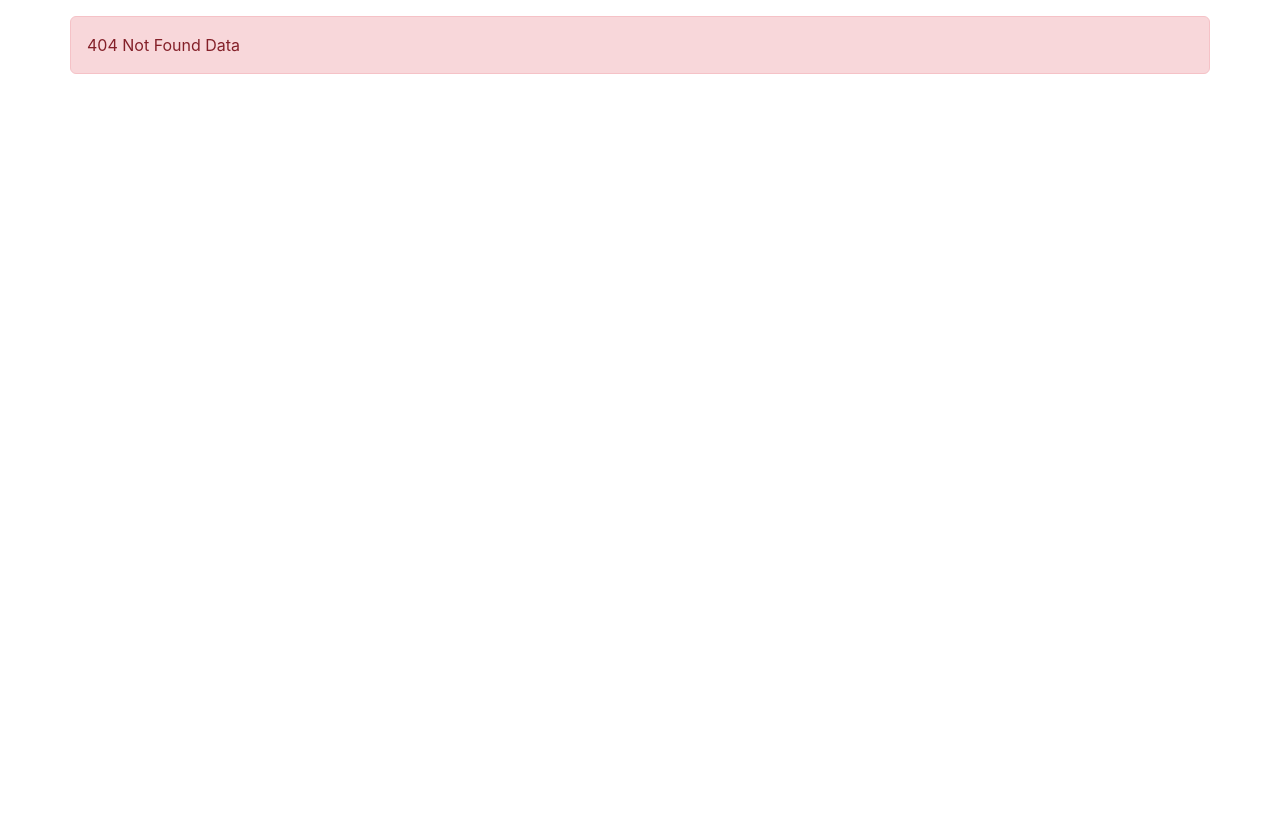
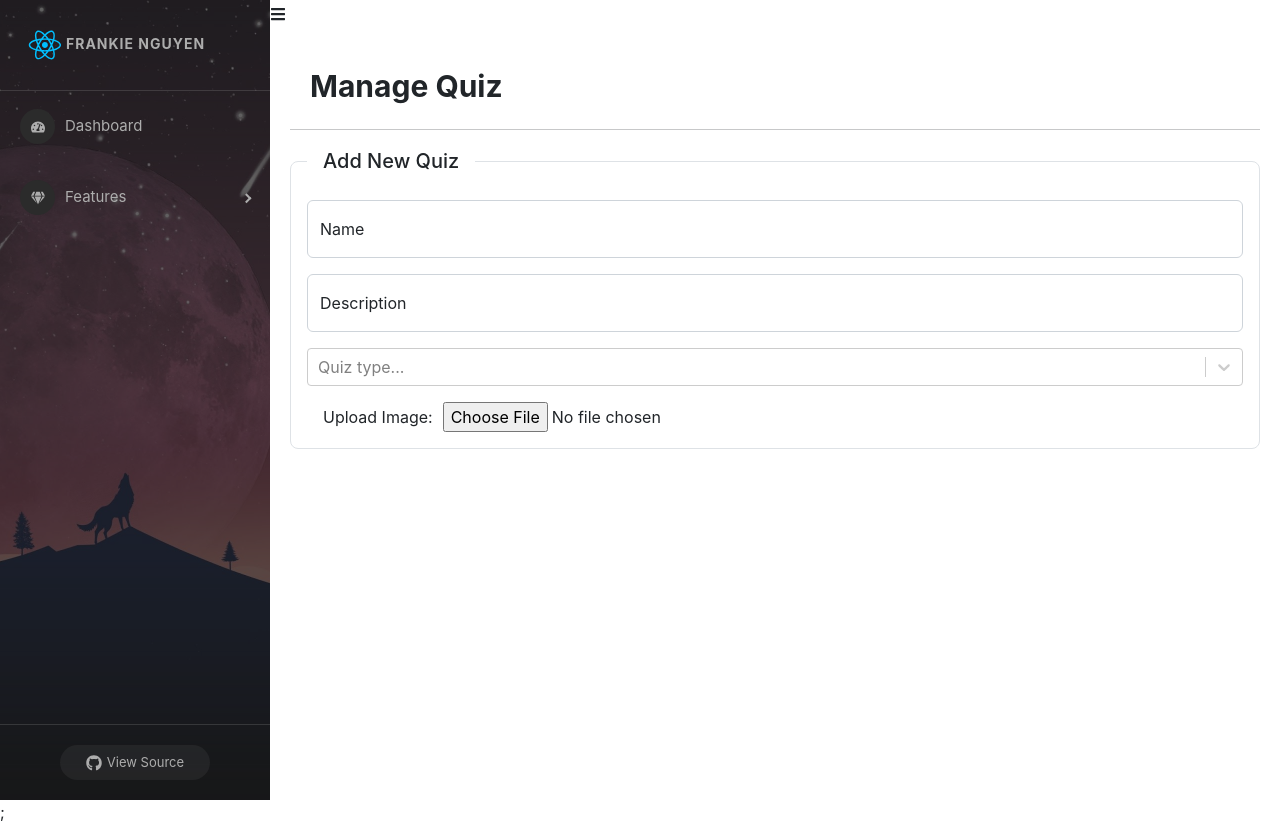
Before and after one commit to frankienguyen-dev/reactjs-project, a React (Create React App) app: page /admins/manager-quizzes in a window 1280 px wide. Before the commit this address had no page. Before the commit the page ends 800 px from the top, so only its background shows below. Built offline with nearby package versions, Linux system fonts and the light colour scheme.

Commit message:
video 89

```diff
--- a/package.json
+++ b/package.json
@@ -22,6 +22,7 @@
         "react-redux": "8.0.1",
         "react-router-dom": "6.4.5",
         "react-scripts": "5.0.1",
+        "react-select": "5.7.0",
         "react-toastify": "9.1.1",
         "redux": "4.2.0",
         "redux-devtools-extension": "2.13.9",
--- a/src/Layout.js
+++ b/src/Layout.js
@@ -1,21 +1,20 @@
-import { BrowserRouter, Route, Routes } from "react-router-dom";
-import App from "./App";
-import Admin from "./components/Admin/Admin";
-import User from "./components/User/User";
-import Login from "./components/Auth/Login";
-import HomePage from "./components/Home/HomePage";
-import ManageUser from "./components/Admin/Content/ManageUser";
-import Dashboard from "./components/Admin/Content/Dashboard";
-import { ToastContainer, toast } from "react-toastify";
-import "react-toastify/dist/ReactToastify.css";
-import Register from "./components/Auth/Register";
-import ListQuiz from "./components/User/ListQuiz";
-import DetailQuiz from "./components/User/DetailQuiz";
+import { BrowserRouter, Route, Routes } from 'react-router-dom';
+import App from './App';
+import Admin from './components/Admin/Admin';
+import User from './components/User/User';
+import Login from './components/Auth/Login';
+import HomePage from './components/Home/HomePage';
+import ManageUser from './components/Admin/Content/ManageUser';
+import Dashboard from './components/Admin/Content/Dashboard';
+import { ToastContainer, toast } from 'react-toastify';
+import 'react-toastify/dist/ReactToastify.css';
+import Register from './components/Auth/Register';
+import ListQuiz from './components/User/ListQuiz';
+import DetailQuiz from './components/User/DetailQuiz';
+import ManageQuiz from './components/Admin/Content/Quiz/ManageQuiz';
 
 const NotFound = () => {
-  return (
-    <div className="alert alert-danger container mt-3">404 Not Found Data</div>
-  );
+  return <div className="alert alert-danger container mt-3">404 Not Found Data</div>;
 };
 
 const Layout = () => {
@@ -31,6 +30,7 @@
         <Route path="/admins" element={<Admin />}>
           <Route index element={<Dashboard />} />
           <Route path="manager-users" element={<ManageUser />} />
+          <Route path="manager-quizzes" element={<ManageQuiz />} />
         </Route>
 
         <Route path="/login" element={<Login />} />
--- /dev/null
+++ b/src/components/Admin/Content/Quiz/ManageQuiz.js
@@ -0,0 +1,69 @@
+import './ManageQuiz.scss';
+import Select from 'react-select';
+import { useState } from 'react';
+
+const options = [
+  { value: 'Easy', label: 'Easy' },
+  { value: 'Medium', label: 'Medium' },
+  { value: 'Hard', label: 'Hard' },
+];
+
+const ManageQuiz = (props) => {
+  const [name, setName] = useState('');
+  const [description, setDescription] = useState('');
+  const [type, setType] = useState('Easy');
+  const [image, setImage] = useState(null);
+
+  const handleChangeFile = (event) => {};
+
+  return (
+    <div className="quiz-container">
+      <div className="title">Manage Quiz</div>
+      <hr />
+
+      <div className="add-new">
+        <fieldset className="border rounded-3 p-3">
+          <legend className="float-none w-auto px-3">Add New Quiz</legend>
+          <div className="form-floating mb-3">
+            <input
+              value={name}
+              onChange={(event) => setName(event.target.value)}
+              type="text"
+              className="form-control"
+              placeholder="Your quiz name"
+            />
+            <label>Name</label>
+          </div>
+          <div className="form-floating">
+            <input
+              value={description}
+              onChange={(event) => setDescription(event.target.value)}
+              type="password"
+              className="form-control"
+              placeholder="Description..."
+            />
+            <label>Description</label>
+          </div>
+
+          <div className="my-3">
+            <Select
+              value={type}
+              // onChange={this.handleChange}
+              options={options}
+              placeholder={'Quiz type...'}
+            />
+          </div>
+
+          <div className="mode-actions form-group mx-3">
+            <label className="">Upload Image:</label>
+            <input onChange={(event) => handleChangeFile(event)} type="file" />
+          </div>
+        </fieldset>
+      </div>
+
+      <div className="list-details"></div>
+    </div>
+  );
+};
+
+export default ManageQuiz;
--- /dev/null
+++ b/src/components/Admin/Content/Quiz/ManageQuiz.scss
@@ -0,0 +1,18 @@
+.quiz-container {
+  padding: 20px;
+  .title {
+    margin: 20px;
+    font-size: 30px;
+    font-weight: bold;
+  }
+
+  legend {
+    font-size: 20px;
+    font-weight: 500;
+  }
+  .mode-actions {
+    label {
+        margin-right: 10px;
+    }
+  }
+}
--- a/src/components/Admin/Sidebar.js
+++ b/src/components/Admin/Sidebar.js
@@ -1,4 +1,4 @@
-import "react-pro-sidebar/dist/css/styles.css";
+import 'react-pro-sidebar/dist/css/styles.css';
 import {
   ProSidebar,
   Menu,
@@ -7,20 +7,13 @@
   SidebarHeader,
   SidebarFooter,
   SidebarContent,
-} from "react-pro-sidebar";
-import {
-  FaTachometerAlt,
-  FaGem,
-  FaList,
-  FaGithub,
-  FaRegLaughWink,
-  FaHeart,
-} from "react-icons/fa";
-import sidebarBg from "../../assets/bg2.jpg";
-import { DiReact } from "react-icons/di";
-import { MdDashboard } from "react-icons/md";
-import { Link } from "react-router-dom";
-import { NavLink } from "react-bootstrap";
+} from 'react-pro-sidebar';
+import { FaTachometerAlt, FaGem, FaList, FaGithub, FaRegLaughWink, FaHeart } from 'react-icons/fa';
+import sidebarBg from '../../assets/bg2.jpg';
+import { DiReact } from 'react-icons/di';
+import { MdDashboard } from 'react-icons/md';
+import { Link } from 'react-router-dom';
+import { NavLink } from 'react-bootstrap';
 
 const Sidebar = (props) => {
   const { image, collapsed, toggled, handleToggleSidebar } = props;
@@ -36,18 +29,18 @@
         <SidebarHeader>
           <div
             style={{
-              padding: "24px",
-              textTransform: "uppercase",
-              fontWeight: "bold",
+              padding: '24px',
+              textTransform: 'uppercase',
+              fontWeight: 'bold',
               fontSize: 14,
-              letterSpacing: "1px",
-              overflow: "hidden",
-              textOverflow: "ellipsis",
-              whiteSpace: "nowrap",
+              letterSpacing: '1px',
+              overflow: 'hidden',
+              textOverflow: 'ellipsis',
+              whiteSpace: 'nowrap',
             }}
           >
             <Link className="nav-link" to="/">
-              <DiReact size={"3em"} color={"00bfff"} />
+              <DiReact size={'3em'} color={'00bfff'} />
               <span>Frankie Nguyen</span>
             </Link>
           </div>
@@ -75,17 +68,20 @@
                 Quản lý users
                 <Link to="/admins/manager-users" />
               </MenuItem>
-              <MenuItem> Quản lý Bài Quiz</MenuItem>
+              <MenuItem>
+                Quản lý Bài Quiz
+                <Link to="/admins/manager-quizzes" />
+              </MenuItem>
               <MenuItem> Quản lý câu hỏi</MenuItem>
             </SubMenu>
           </Menu>
         </SidebarContent>
 
-        <SidebarFooter style={{ textAlign: "center" }}>
+        <SidebarFooter style={{ textAlign: 'center' }}>
           <div
             className="sidebar-btn-wrapper"
             style={{
-              padding: "20px 24px",
+              padding: '20px 24px',
             }}
           >
             <a
@@ -97,9 +93,9 @@
               <FaGithub />
               <span
                 style={{
-                  whiteSpace: "nowrap",
-                  textOverflow: "ellipsis",
-                  overflow: "hidden",
+                  whiteSpace: 'nowrap',
+                  textOverflow: 'ellipsis',
+                  overflow: 'hidden',
                 }}
               >
                 View Source
```
Also changed, not shown: 1 other file (tests, documents, lock files or other folders).
